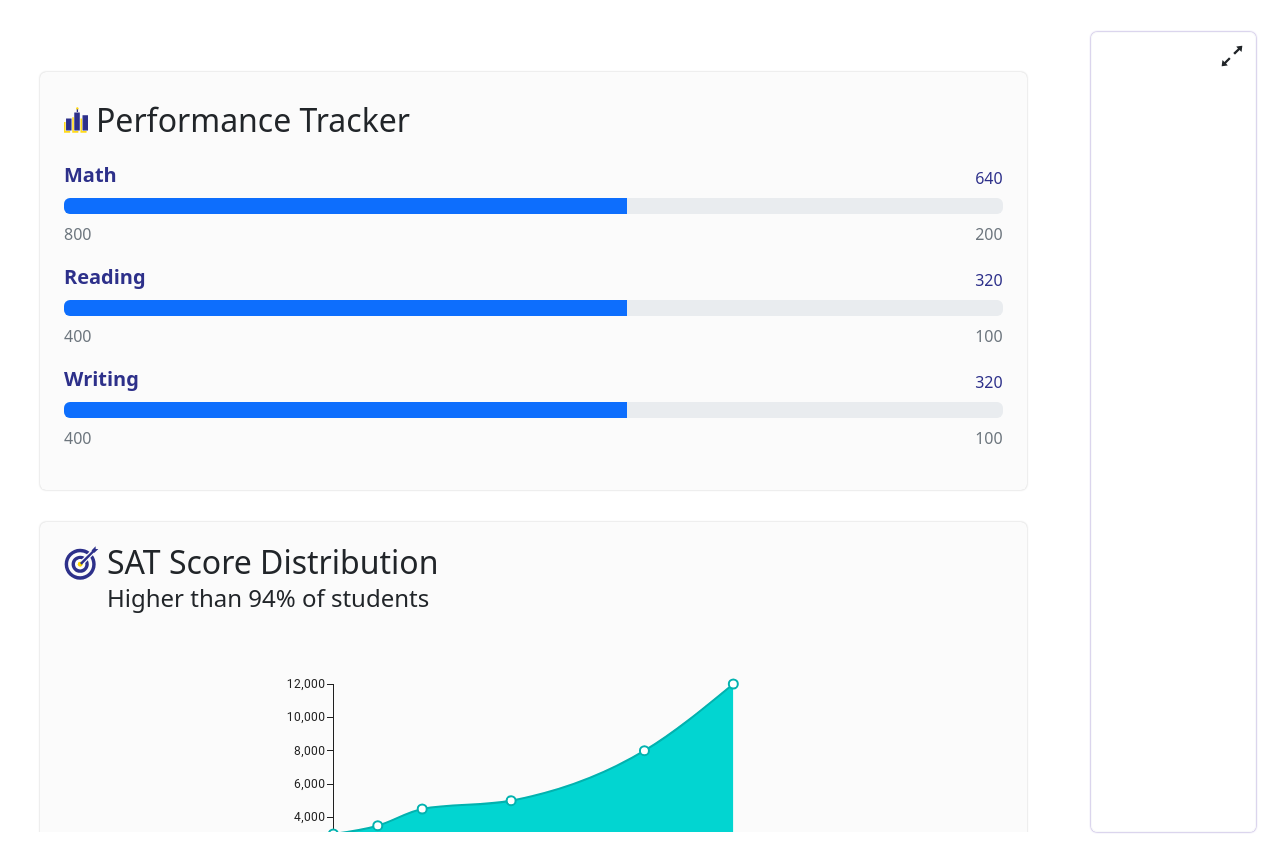
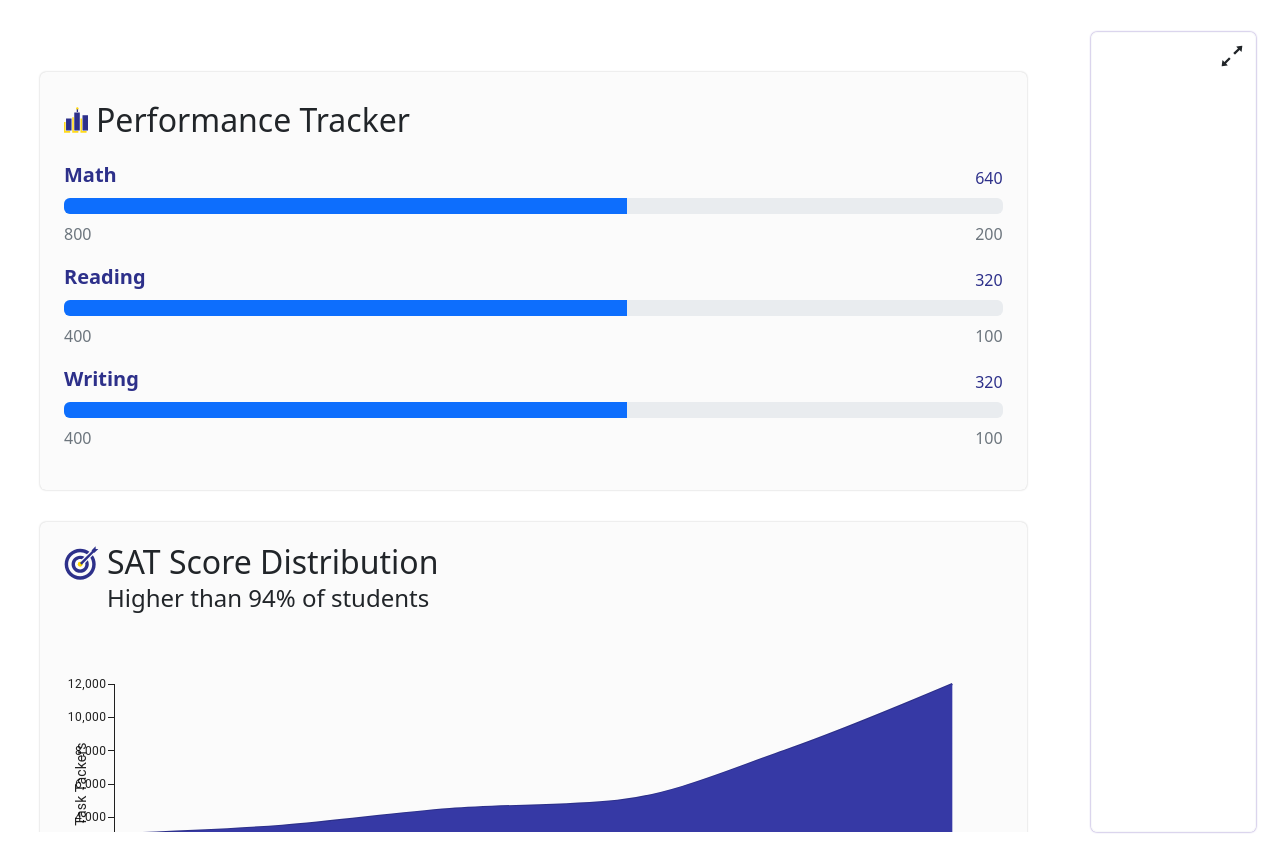
Before and after one commit to s0227373691/demo-code, a React (Vite) app: page / in a window 1280 px wide. Built offline with nearby package versions, Linux system fonts and the light colour scheme.

Commit message:
modify: ScoreDistribution Chart style

```diff
--- a/src/components/CardScoreDistribution.jsx
+++ b/src/components/CardScoreDistribution.jsx
@@ -1,6 +1,6 @@
-import * as React from "react";
-import { LineChart } from "@mui/x-charts/LineChart";
+import React from "react";
 import CardWrapper from "./CardWrapper";
+import ScoreDistributionChart from "./ScoreDistributionChart";
 
 const CardScoreDistribution = () => {
   return (
@@ -12,18 +12,11 @@ const CardScoreDistribution = () => {
           <h5 className="fs-4 lh-1 text-start">Higher than 94% of students</h5>
         </div>
       </header>
-      <div className="d-flex justify-content-center">
-        <LineChart
-          xAxis={[{ data: [1, 2, 3, 5, 8, 10] }]}
-          series={[
-            {
-              data: [3000, 3500, 4500, 5000, 8000, 12000],
-              area: true,
-            },
-          ]}
-          width={500}
-          height={300}
-        />
+      <div
+        className="d-flex justify-content-center w-100 "
+        style={{ height: "300px" }}
+      >
+        <ScoreDistributionChart />
       </div>
     </CardWrapper>
   );
--- /dev/null
+++ b/src/components/ScoreDistributionChart.jsx
@@ -0,0 +1,56 @@
+import { ResponsiveChartContainer } from "@mui/x-charts/ResponsiveChartContainer";
+import { LinePlot } from "@mui/x-charts/LineChart";
+import { ChartsXAxis } from "@mui/x-charts/ChartsXAxis";
+import { ChartsYAxis } from "@mui/x-charts/ChartsYAxis";
+import { AreaPlot } from "@mui/x-charts";
+
+const ScoreDistributionChart = () => {
+  const seriesData = [
+    {
+      id: "line-id",
+      type: "line",
+      color: "rgb(45, 48, 138)",
+      area: true,
+      data: [3000, 3500, 4500, 5000, 8000, 12000],
+    },
+  ];
+  const xAxisData = [
+    {
+      data: [1000, 3000, 6000, 9000, 12000, 15000],
+      scaleType: "point",
+      id: "x-axis-id",
+    },
+  ];
+  const yAxisData = [
+    {
+      data: [30000, 20000, 15000, 10000, 5000, 0],
+      id: "y-axis-id",
+      scaleType: "linear",
+    },
+  ];
+  return (
+    <ResponsiveChartContainer
+      series={seriesData}
+      xAxis={xAxisData}
+      yAxis={yAxisData}
+    >
+      <LinePlot />
+      <AreaPlot />
+      {/* <ChartsReferenceLine
+            x={3000}
+            label="Max PV PAGE"
+            lineStyle={{ stroke: "red" }}
+          />
+          <ChartsReferenceLine
+            y={9800}
+            label="Max"
+            lineStyle={{ stroke: "red" }}
+          /> */}
+
+      <ChartsXAxis position="bottom" axisId="x-axis-id" />
+      <ChartsYAxis label="Task Tackers" position="left" axisId="y-axis-id" />
+    </ResponsiveChartContainer>
+  );
+};
+
+export default ScoreDistributionChart;
```
